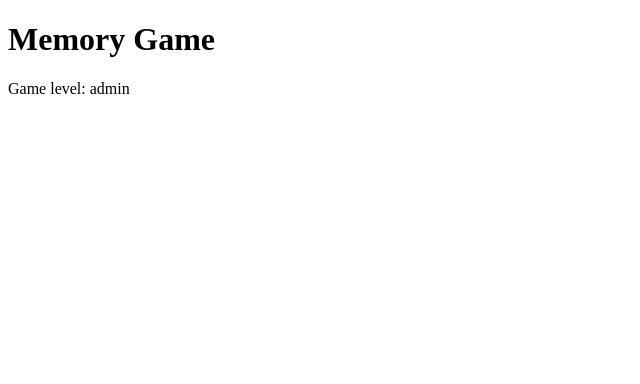
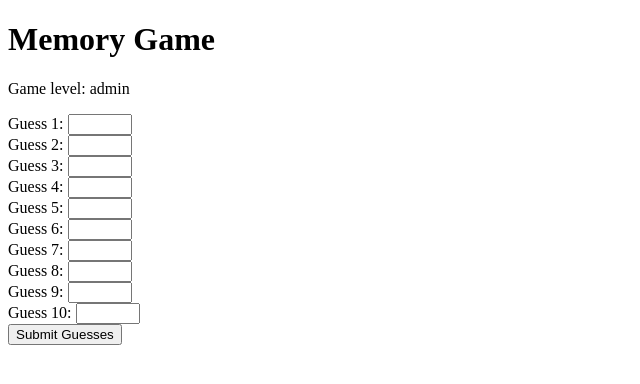
Before and after one commit to shmulik-kummer/WorldOfGames, a Flask app: template templates/memoryGame.html in a window 1280 px wide. Shown: the top 384 px of the page, without its empty margins (0-640 px from the left). Run offline with Flask 2, Linux system fonts and the light colour scheme; the template is opened without the code that fills it: most values are stand-ins (such as "Sample title", 1, 10 or a date in 2020).

Commit message:
Updated app.py - process_guess()

```diff
--- a/app.py
+++ b/app.py
@@ -1,7 +1,7 @@
+import ast
 from flask import Flask, render_template, request
+import MemoryGame
 
-import MemoryGame
-from MemoryGame import generate_sequence
 app = Flask(__name__)
 
 
@@ -20,5 +20,17 @@ def play():
         return render_template('memoryGame.html', level=level, numbers=random_numbers)
 
 
+@app.route('/guess', methods=['POST'])
+def process_guess():
+    guesses = [int(guess) for guess in request.form.getlist('guesses[]')]
+    numbers = ast.literal_eval(request.form.get('numbers'))
+
+    # Compare the guesses with the numbers
+    if MemoryGame.is_list_equal(numbers, guesses):
+        return "You won"
+    else:
+        return "You lose"
+
+
 if __name__ == '__main__':
     app.run(debug=True)
--- a/static/memoryGame.js
+++ b/static/memoryGame.js
@@ -1,5 +1,6 @@
 // Wait for DOM to load
 document.addEventListener('DOMContentLoaded', function() {
+
   // Get the <p> element containing the numbers
   var numbersEl = document.getElementById('numbers');
 
--- a/templates/memoryGame.html
+++ b/templates/memoryGame.html
@@ -10,7 +10,18 @@
 <!--    Display the game level-->
     <p>Game level: {{ level }}</p>
 
-<!--    Print the list of numbers generated -->
+<!--    Print the list of numbers generated and clear the list after 0.7 seconds -->
     <p id="numbers">The numbers are: {{ numbers }}</p>
+
+<!--Ask the user to guess and submit the list of numbers-->
+<form action="/guess" method="POST">
+    <input type="hidden" name="numbers" value="{{ numbers }}">
+    {% for i in range(level) %}
+        <label for="guess{{ i }}">Guess {{ i+1 }}:</label>
+        <input type="number" id="guess{{ i }}" name="guesses[]" min="1" max="100">
+        <br>
+    {% endfor %}
+    <input type="submit" value="Submit Guesses">
+</form>
 </body>
 </html>
```
